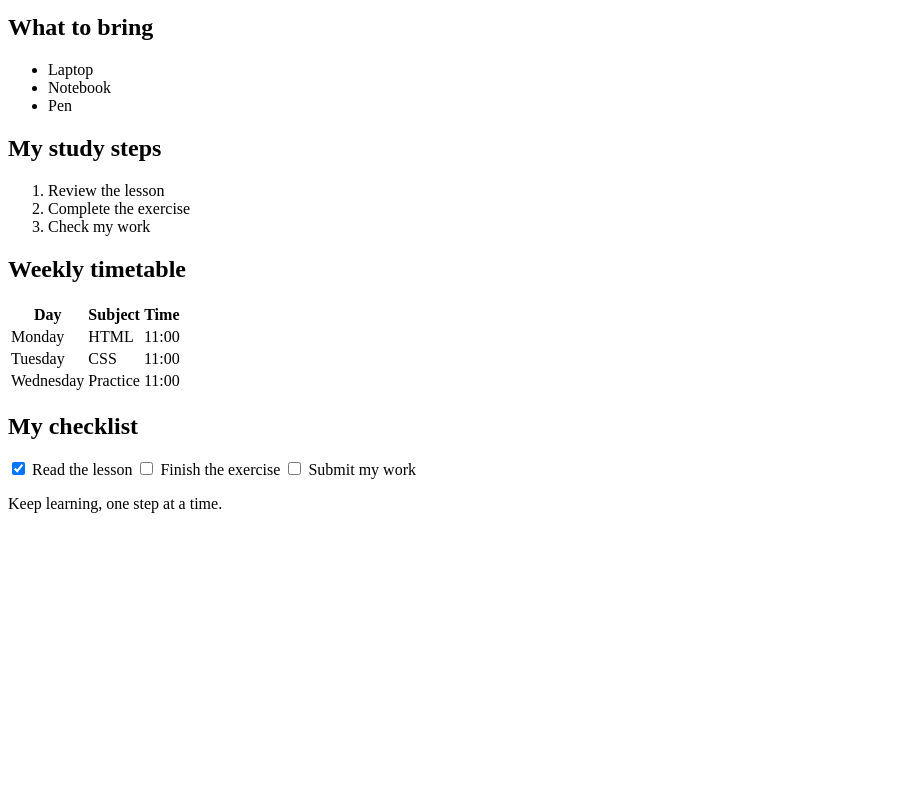
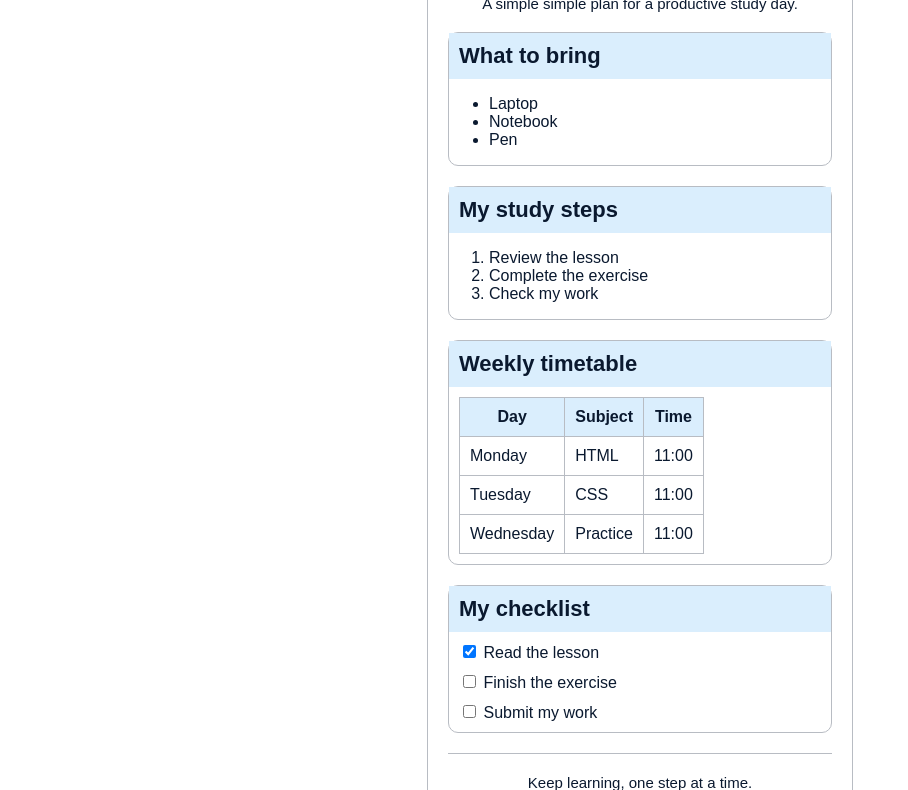
Before and after one commit to Mouad-Skho/Geeks-Institute-Bootcamp, a plain HTML site: page Week2/Day4/ExercisesXP/index.html in a window 1280 px wide. Shown: the part 105-895 px from the top of the page, without its empty margins (0-908 px from the left). Before the commit the page ends 800 px from the top, so only its background shows below. Drawn offline with Linux system fonts and the light colour scheme.

Commit message:
8. Style your page

```diff
--- a/Week2/Day4/ExercisesXP/index.html
+++ b/Week2/Day4/ExercisesXP/index.html
@@ -8,12 +8,12 @@
 </head>
 <body>
     <header>
-        <h1>My Study Planner</h1>
-        <h4>A simple plan for a productive study day.</h4>
+        <h1 class="main-title">My Study Planner</h1>
+        <h4 class="main-p">A simple simple plan for a productive study day.</h4>
     </header>
     <main>
         <section>
-            <h1>What to bring</h1>
+            <h1 class="titles">What to bring</h1>
             <ul>
                 <li>Laptop</li>
                 <li>Notebook</li>
@@ -21,7 +21,7 @@
             </ul>
         </section>
         <section>
-            <h1>My study steps</h1>
+            <h1 class="titles">My study steps</h1>
             <ol>
                 <li>Review the lesson</li>
                 <li>Complete the exercise</li>
@@ -29,7 +29,7 @@
             </ol>
         </section>
         <section>
-            <h1>Weekly timetable</h1>
+            <h1 class="titles">Weekly timetable</h1>
             <table>
                 <tr>
                     <th>Day</th>
@@ -54,13 +54,19 @@
             </table>
         </section>
         <section>
-            <h1>My checklist</h1>
+            <h1 class="titles">My checklist</h1>
+            <div class="checkbox">
                 <input type="checkbox" id="ReadLesson" checked>
                 <label for="ReadLesson">Read the lesson</label>
+            </div>
+            <div class="checkbox">
                 <input type="checkbox" id="FinishExercise">
                 <label for="FinishExercise">Finish the exercise</label>
+            </div>
+            <div class="checkbox">
                 <input type="checkbox" id="SubmitWork">
                 <label for="SubmitWork">Submit my work</label>
+            </div>
 
         </section>
     </main>
--- a/Week2/Day4/ExercisesXP/style.css
+++ b/Week2/Day4/ExercisesXP/style.css
@@ -0,0 +1,71 @@
+*{
+    font-family: Arial, Helvetica, sans-serif;
+    color: #0a192f;
+}
+body{
+    width: 30%;
+    border: 1px solid #B8BCC3;
+    padding: 20px;
+    border-radius: 10px;
+    margin: 0 auto;
+    margin-top: 20px;
+    margin-bottom: 20px;
+
+}
+section{
+    border: 1px solid #B8BCC3;
+    margin: 20px 0;
+    border-radius: 10px;
+}
+.main-title{
+    font-size: 27px;
+    font-weight: bold;
+    margin-bottom: 0;
+    text-align: center;
+}
+.main-p{
+    font-size: 15px;
+    font-weight: normal;
+    margin: 0;
+    margin-top: 10px;
+    text-align: center;
+}
+.titles{
+    font-size: 22px;
+    font-weight: bold;
+    margin: 0;
+    padding: 10px 0;
+    padding-left: 10px;
+
+    background-color: #DAEEFD;
+
+}
+.checkbox{
+    margin-bottom: 10px;
+    margin-left: 10px;
+}
+/* Applies top margin only to the first element with class 'checkbox' within its parent container */
+.checkbox:first-of-type {
+    margin-top: 10px;
+}
+main{
+    border-bottom: 1px solid #B8BCC3;
+}
+table{
+    width: stretch;
+    border-collapse: collapse;
+    margin: 10px;
+}
+
+th, td{
+    border: 1px solid #B8BCC3;
+    padding: 10px;
+}
+th{
+    background-color: #DAEEFD;
+}
+footer{
+    font-size: 15px;
+    text-align: center;
+    margin: 20px 0;
+}
```
Also changed, not shown: Week2/Day4/ExercisesXP/screencapture-file-Geeks-Institute-Bootcamp-Week2-Day4-ExercisesXP-index-html-2026-11-26-01_23_04.png (added). Lines whose indentation alone changed are shown as unchanged.
